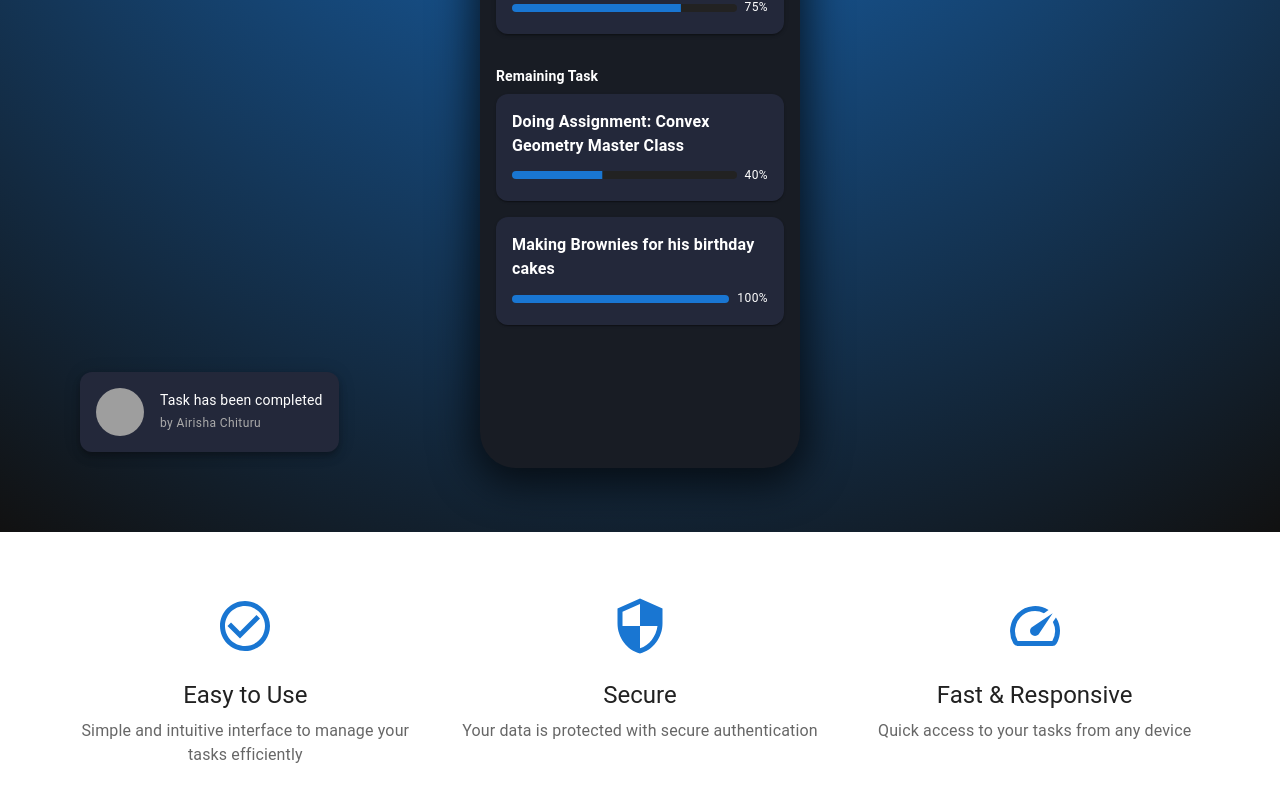
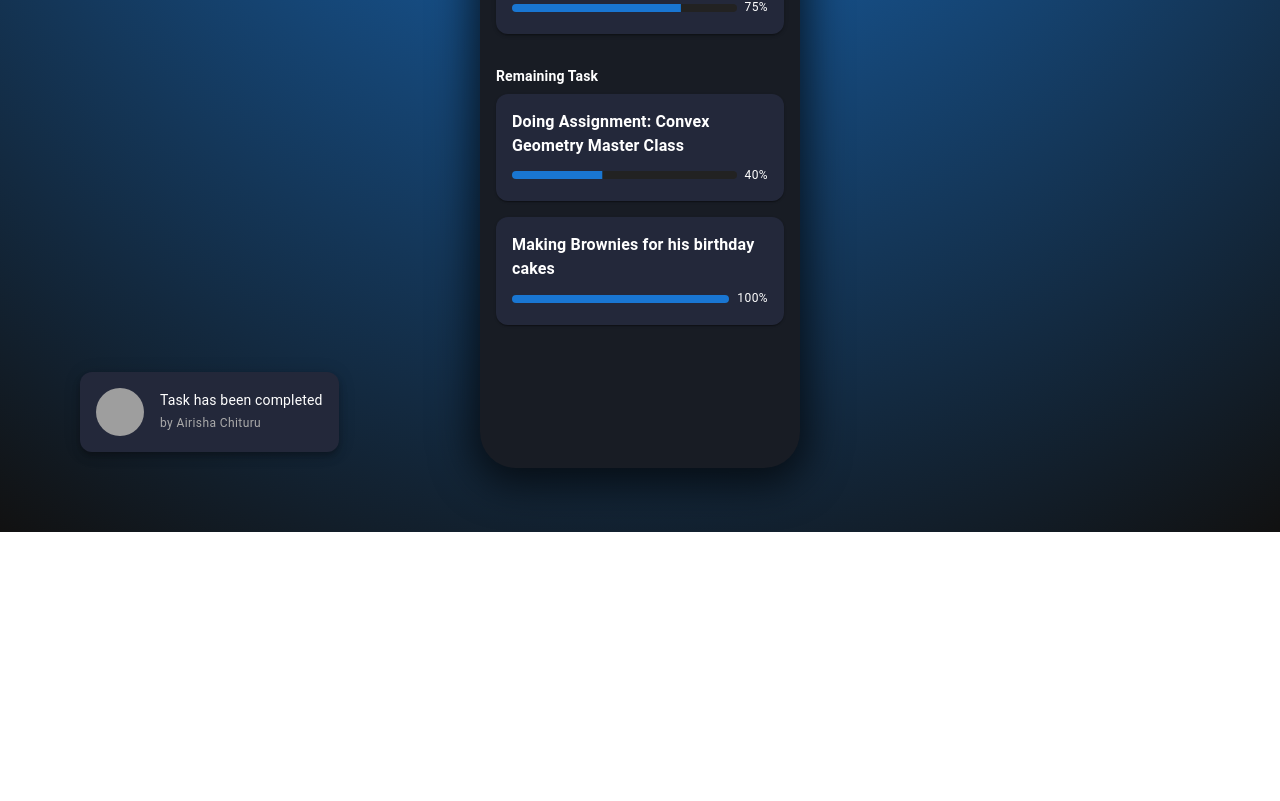
Before and after one commit to Amir2210/cursor-ai-sandbox, a React (Vite) app: page / in a window 1280 px wide. Shown: the part 517-1318 px from the top of the page. After the commit the page ends 1049 px from the top, so only its background shows below. Built offline with nearby package versions, Linux system fonts and the light colour scheme; grey boxes are pictures that could not be loaded.

Commit message:
remove the Features Section

```diff
--- a/src/pages/Landing.jsx
+++ b/src/pages/Landing.jsx
@@ -188,45 +188,6 @@ const Landing = () => {
           </Box>
         </Paper>
       </Box>
-
-      {/* Features Section */}
-      <Container maxWidth="lg" sx={{ py: 8 }}>
-        <Grid container spacing={4}>
-          <Grid item xs={12} md={4}>
-            <Box textAlign="center">
-              <CheckCircleOutlineIcon sx={{ fontSize: 60, color: 'primary.main', mb: 2 }} />
-              <Typography variant="h5" component="h3" gutterBottom>
-                Easy to Use
-              </Typography>
-              <Typography color="text.secondary">
-                Simple and intuitive interface to manage your tasks efficiently
-              </Typography>
-            </Box>
-          </Grid>
-          <Grid item xs={12} md={4}>
-            <Box textAlign="center">
-              <SecurityIcon sx={{ fontSize: 60, color: 'primary.main', mb: 2 }} />
-              <Typography variant="h5" component="h3" gutterBottom>
-                Secure
-              </Typography>
-              <Typography color="text.secondary">
-                Your data is protected with secure authentication
-              </Typography>
-            </Box>
-          </Grid>
-          <Grid item xs={12} md={4}>
-            <Box textAlign="center">
-              <SpeedIcon sx={{ fontSize: 60, color: 'primary.main', mb: 2 }} />
-              <Typography variant="h5" component="h3" gutterBottom>
-                Fast & Responsive
-              </Typography>
-              <Typography color="text.secondary">
-                Quick access to your tasks from any device
-              </Typography>
-            </Box>
-          </Grid>
-        </Grid>
-      </Container>
     </Box>
   );
 };
```
